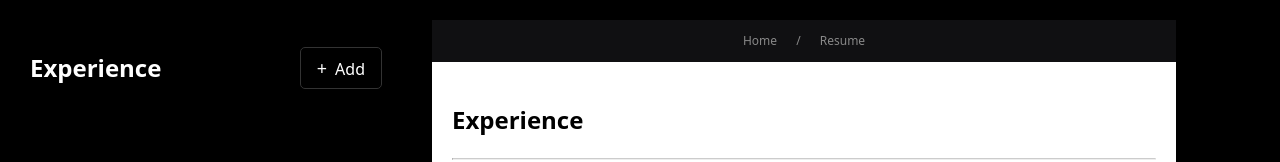
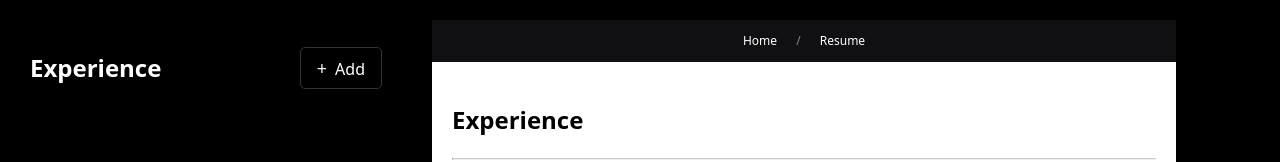
Before and after one commit to MoazIrfan/Resume-Experience, a React (Vite) app: page / in a window 1280 px wide. Shown: the top 162 px of the page. Built offline with nearby package versions, Linux system fonts and the light colour scheme.

Commit message:
change breadcrump color

```diff
--- a/src/App.css
+++ b/src/App.css
@@ -175,8 +175,12 @@
 }
 
 .preview-header span {
+  color: #fff;
+  margin: 0 8px;
+}
+
+.preview-header .slash {
   color: #888;
-  margin: 0 8px;
 }
 
 .preview-body {
--- a/src/App.jsx
+++ b/src/App.jsx
@@ -123,7 +123,7 @@ const App = () => {
         {/* Live Preview Section */}
         <div className="preview-section">
           <div className="preview-header">
-            <span>Home</span> <span>/</span> <span>Resume</span>
+            <span>Home</span> <span className="slash">/</span> <span>Resume</span>
           </div>
           <div className="preview-body">
             <h2>Experience</h2>
```
